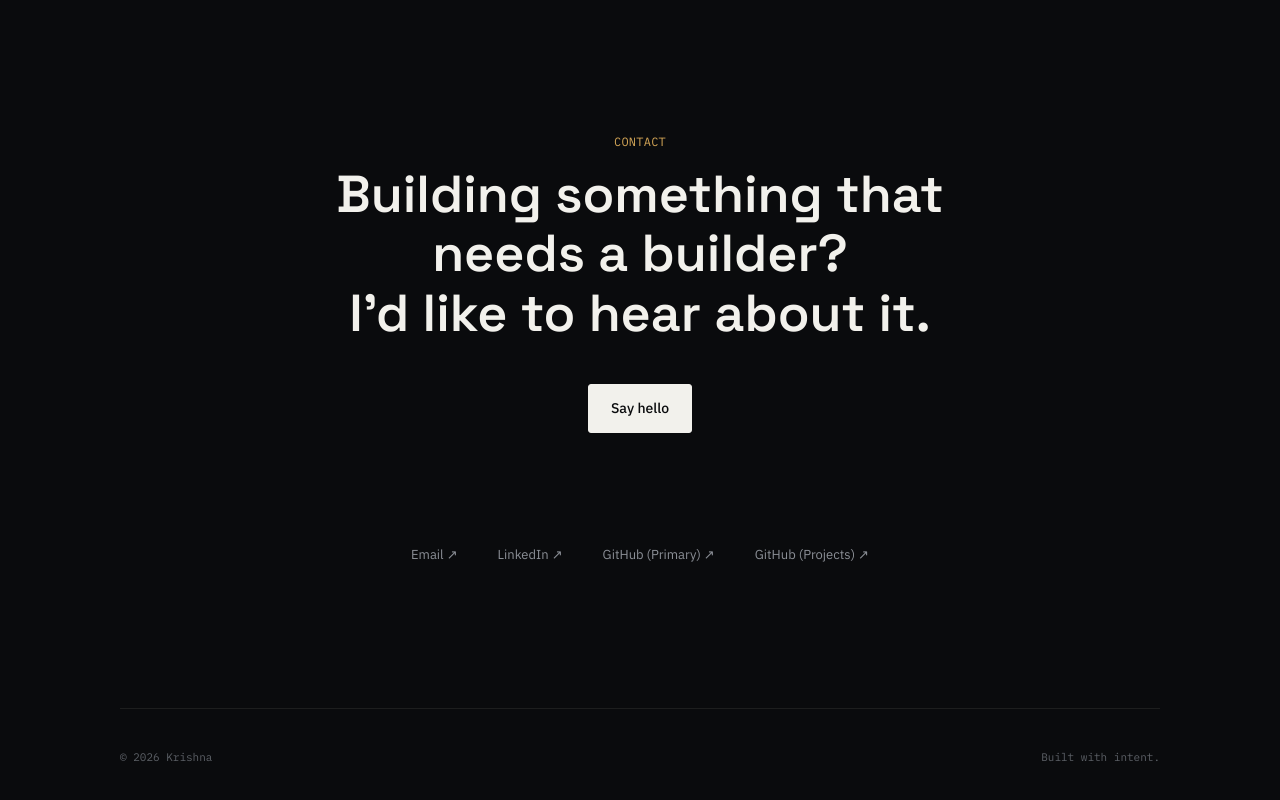
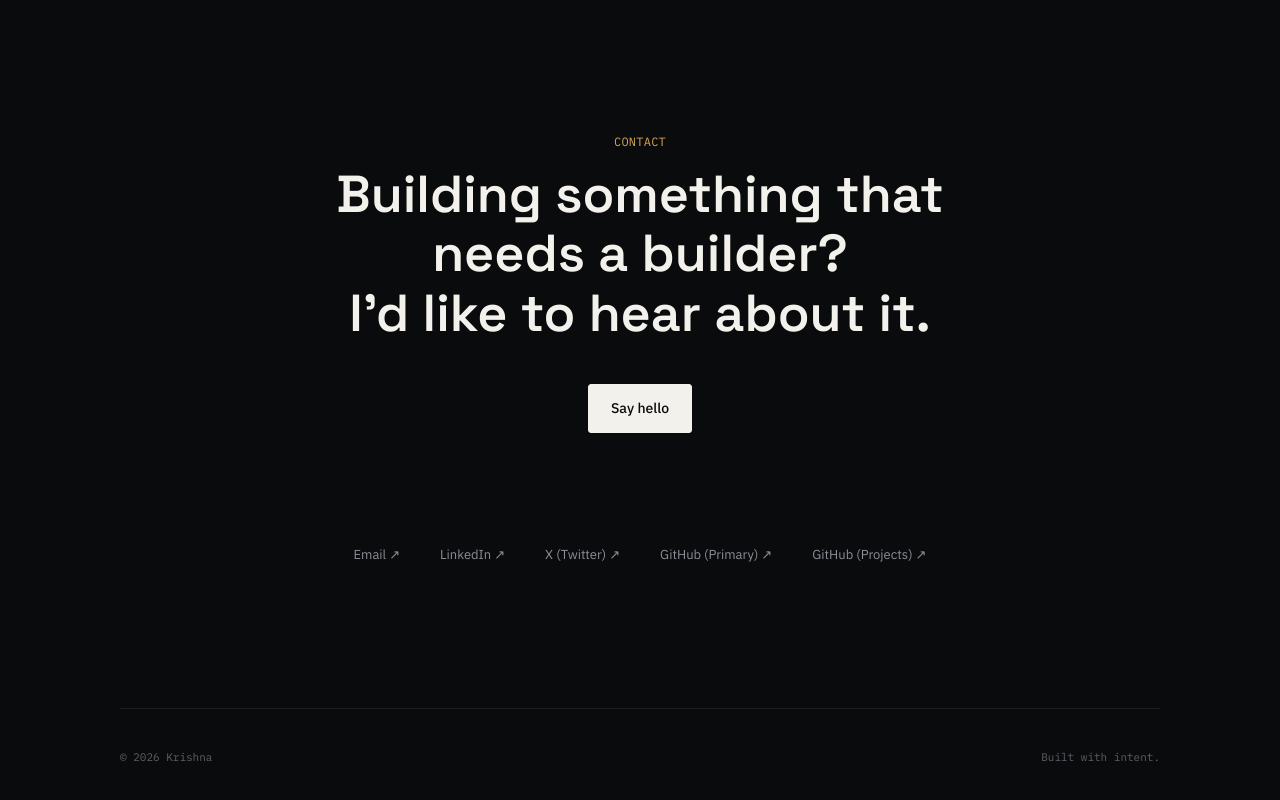
Before and after one commit to Rarebuffalo/krishna-portfolio, a Next.js app: page / in a window 1280 px wide. Shown: the part 5683-6483 px from the top of the page. Built offline with nearby package versions, Linux system fonts and the light colour scheme.

Commit message:
ui: add X Twitter link to home footer contact links list

```diff
--- a/src/app/page.tsx
+++ b/src/app/page.tsx
@@ -245,6 +245,14 @@
               LinkedIn ↗
             </a>
             <a
+              href="https://x.com/rarebuffalo1"
+              target="_blank"
+              rel="noopener noreferrer"
+              className="text-[13px] text-[#8b8f96] flex items-center gap-[6px] transition-colors hover:text-[#d4a657]"
+            >
+              X (Twitter) ↗
+            </a>
+            <a
               href="https://github.com/krishnasingh020"
               target="_blank"
               rel="noopener noreferrer"
```
